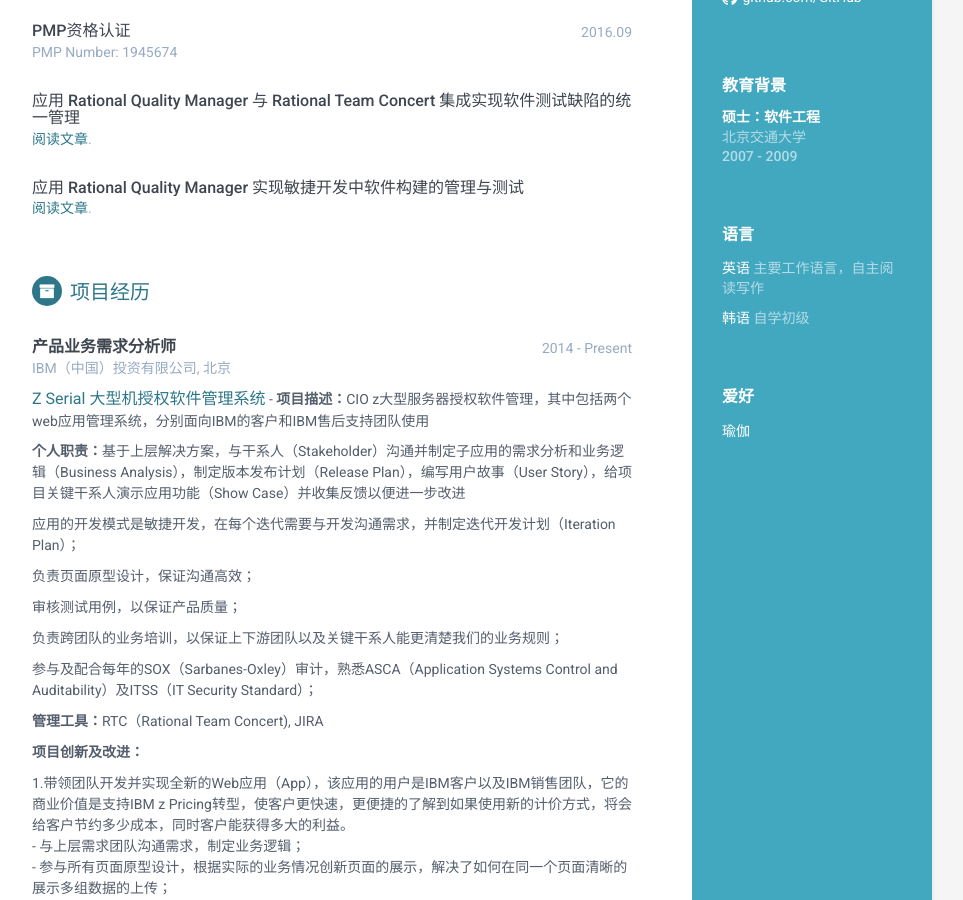
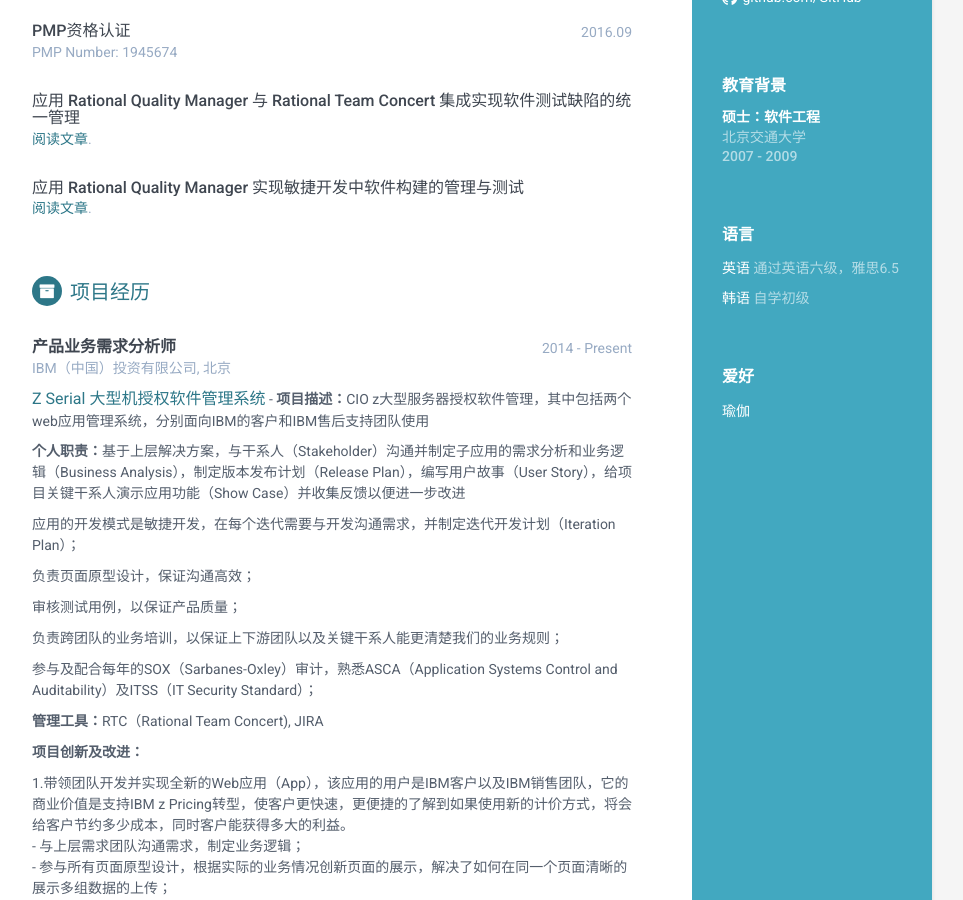
Before and after one commit to liuyang0116/LiuYangResume_EN, a Jekyll site: the page built from index.html, in a window 1280 px wide and 900 px high, scrolled down 456 px. Shown: the whole window, without its empty margins (188-1151 px from the left). Built offline with Jekyll 4.4.1, drawn with Linux system fonts in a browser that asks for light colours.

Commit message:
Update language.html

```diff
--- a/_includes/language.html
+++ b/_includes/language.html
@@ -1,7 +1,7 @@
 <div class="languages-container container-block">
 <h2 class="container-block-title">语言</h2>
 <ul class="list-unstyled interests-list">
-<li>英语 <span class="lang-desc">主要工作语言，自主阅读写作</span></li>
+<li>英语 <span class="lang-desc">通过英语六级，雅思6.5</span></li>
 <li>韩语 <span class="lang-desc">自学初级</span></li>
 </ul>
 </div><!--//interests-->
```
